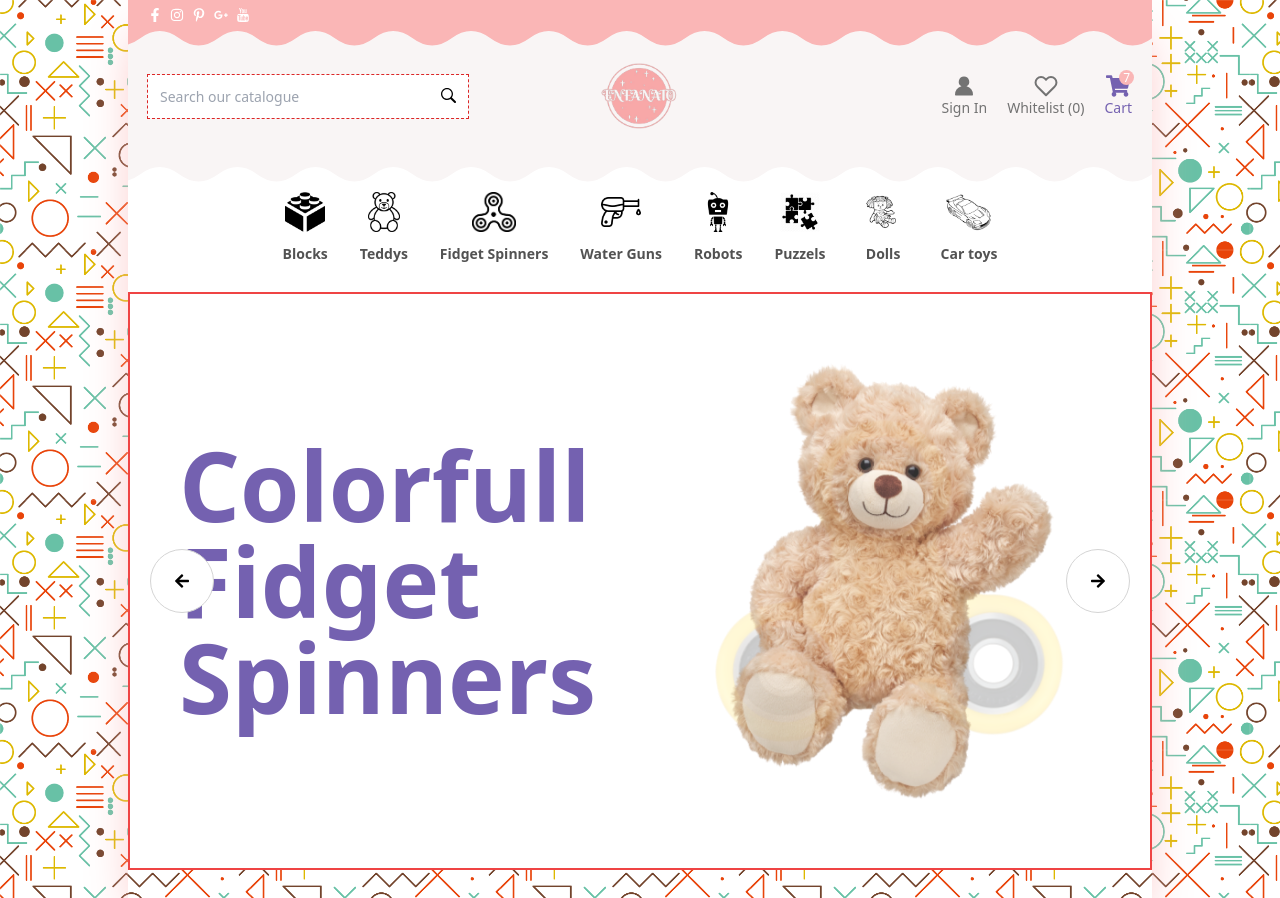
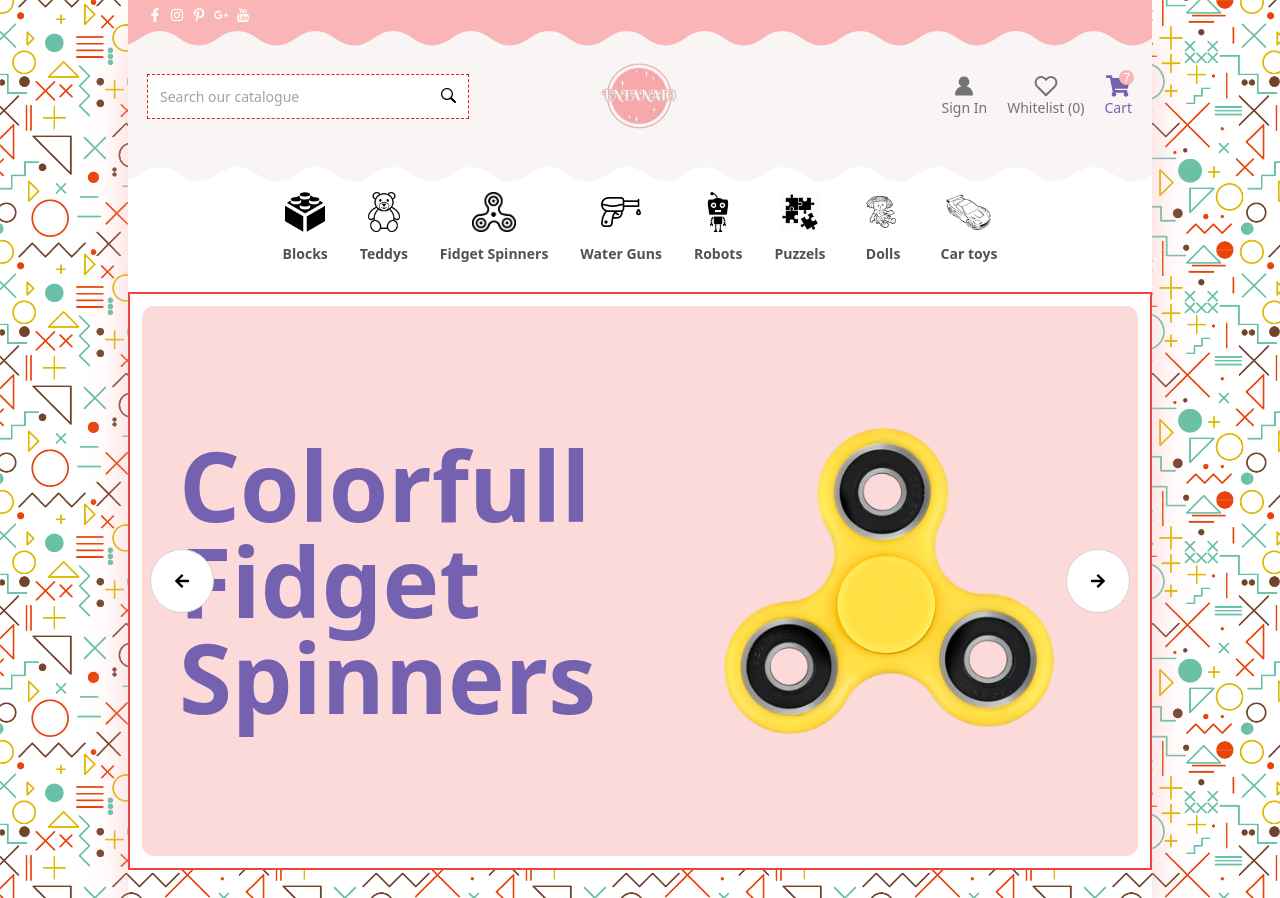
Before and after one commit to shabbirbd/Enfanato, a React (Vite) app: page / in a window 1280 px wide. Built offline with nearby package versions, Linux system fonts and the light colour scheme.

Commit message:
customizing carousel

```diff
--- a/src/components/HeroSlider.jsx
+++ b/src/components/HeroSlider.jsx
@@ -1,4 +1,4 @@
-import React, { useEffect, useState } from 'react';
+import React, { useCallback, useEffect, useState } from 'react';
 import { FaArrowLeft, FaArrowRight } from "react-icons/fa";
 import plane from '../assets/plane.png';
 import spinner from '../assets/spinner.png';
@@ -6,37 +6,35 @@ import teddy from '../assets/teddy.png';
 
 
 
+
 const HeroSlider = () => {
         const texts = [ "Colorfull Fidget Spinners", "Teddy Bear Selection", "Wooden Planes"];
         const images = [spinner, teddy, plane,]
-        const [translate, setTranslate] = useState(0)
+        const [index, setIndex] = useState(0)
 
-        const nextText = ()=>{
-            if(translate < 200){
-                setTranslate(translate + 100)
-            } else {
-                setTranslate(0)
-            }
-        }
+        const nextText = useCallback(() => {
+            setIndex((index + 1) % texts.length);
+            console.log(index)
+        }, [index, texts]);
 
-        const prevText = ()=>{
-            if(translate > 0){
-                setTranslate(translate - 100)
-            } else{
-                setTranslate(200)
-            }
-        }
+        const prevText = useCallback(() => {
+            setIndex((index - 1 + texts.length) % texts.length);
+            console.log(index)
+        }, [index, texts]);
 
         useEffect(()=>{
-            clearTimeout();
-            setTimeout(() => {
-                nextText()
-            }, 5000);
-        }, [translate])
+            const timeOut = ()=>{
+                setTimeout(() => {
+                    nextText()
+                    console.log("here")
+                }, 10000);
+            };
+            return ()=>clearTimeout(timeOut)
+        },[index])
 
 
     return (
-        <div className='bg-enfanato/20 rounded-xl xl:h-[550px] lg:h-[450px] md:h-[350px] h-[350px] bg-white m-3 relative '>
+        <div className='bg-enfanato/50 rounded-xl xl:h-[550px] lg:h-[450px] md:h-[350px] h-[350px] m-3 relative '>
                 <div className='w-full h-full flex items-center justify-between px-2 absolute z-50'>
                     <button className='lg:h-16 md:h-12 h-10 lg:w-16 md:w-12 w-10 border border-neutral-300 rounded-full flex items-center justify-center bg-white' onClick={()=>prevText()}>
                         <FaArrowLeft />
@@ -50,7 +48,7 @@ const HeroSlider = () => {
                     <div className='overflow-hidden relative flex flex-col  w-full h-full'>
                         {
                             texts?.map((item, i)=>(
-                                <div className={`min-h-full h-full  -translate-y-[${translate}%] duration-1000 flex flex-col items-end justify-center px-16`} key={i} >
+                                <div className={`min-h-full h-full duration-1000 flex flex-col items-end justify-center px-16`} key={i} style={{transform: `translateY(-${index * 100}%)`, transition: 'transform 1s'}} >
                                     <h2 className='translate-x-5 lg:text-8xl md:text-6xl text-4xl leading-snug text-elemental font-bold'>{item}</h2>
                                 </div>
                             ))
@@ -60,9 +58,9 @@ const HeroSlider = () => {
                     <div className='relative flex items-center justify-center w-full'>
                         {
                             images?.map((item, i)=>(
-                                <div key={i} className={`${translate === i* 100 ? "opacity-100" : "opacity-0"} flex items-center justify-center transition-all ease-in-out absolute h-full duration-1000 p-5 `}>
-                                    <img src={item} alt="img" className='w-full object-cover'/>
-                                </div>
+                                    <div className={` flex items-center justify-center transition-all absolute ease-in-out min-w-full max-h-full duration-1000 p-5 `} key={i} style={{ transition: 'opacity 1s  ease-in-out', opacity: index === i ? 1 : 0}}>
+                                        <img src={item} alt="item" className='h-full object-cover scale-110 lg:scale-95 ' />
+                                    </div>
                             ))
                         }
                     </div>
```
Also changed, not shown: 1 other file (tests, documents, lock files or other folders).
